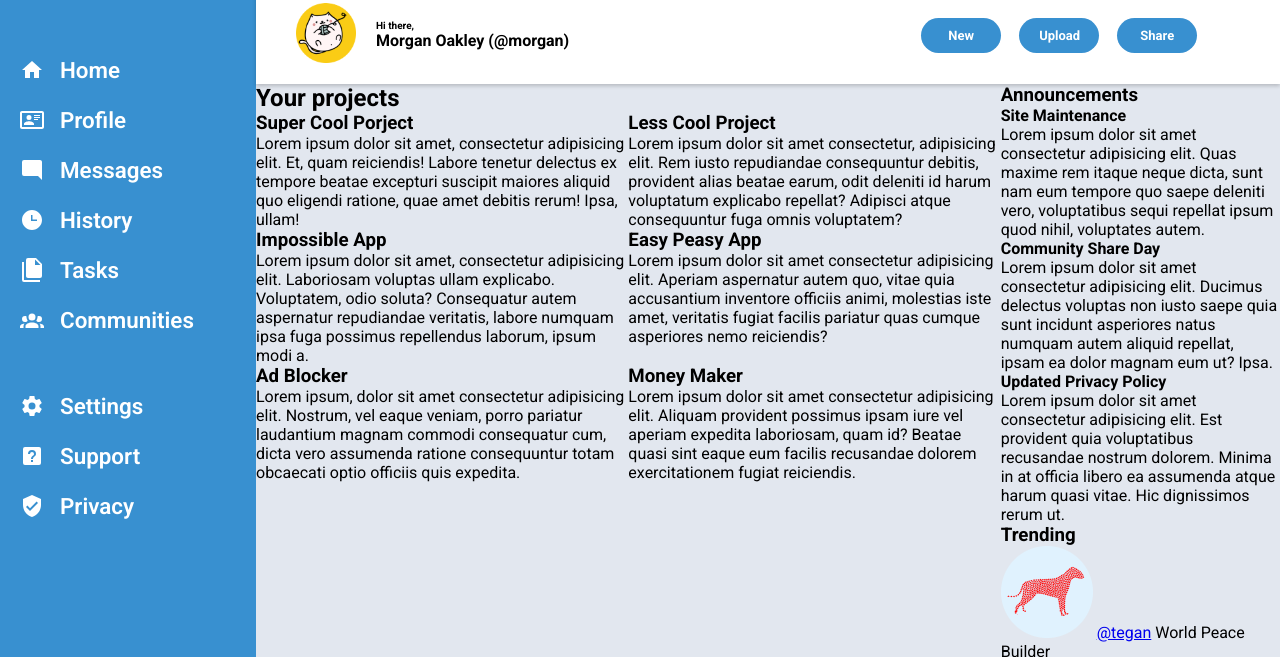
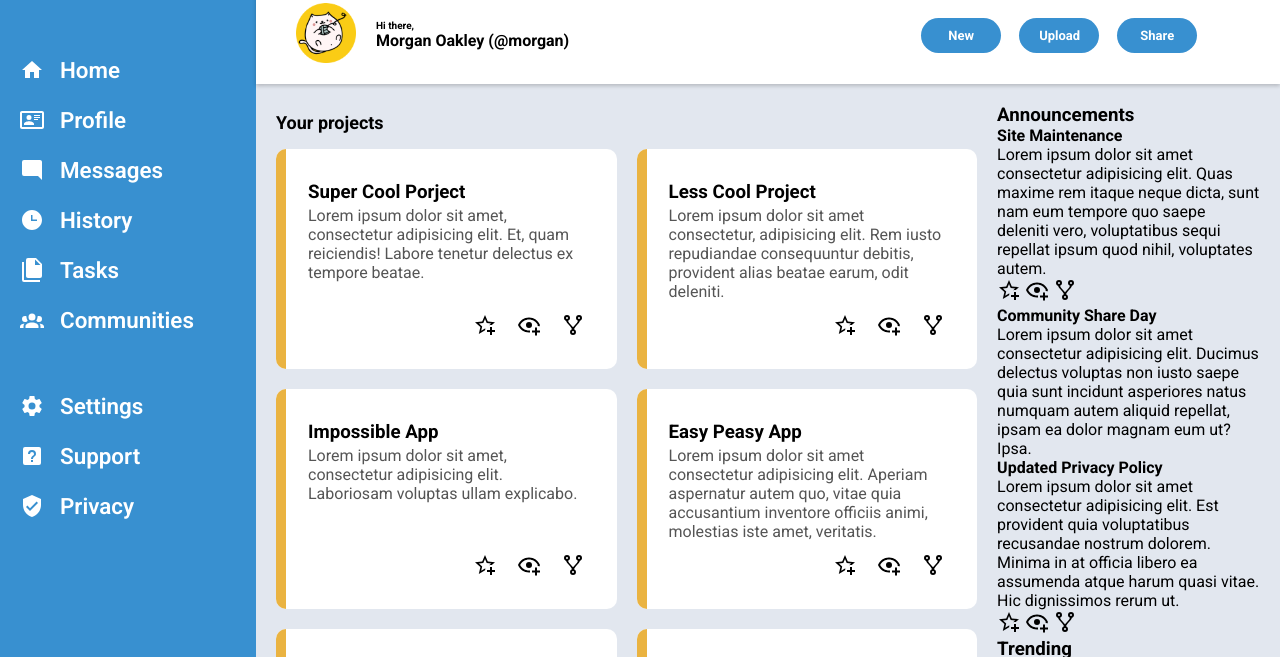
Before and after one commit to gonrogon/odin-admin-dashboard, a plain HTML site: page index.html in a window 1280 px wide. Shown: the part 63-720 px from the top of the page. Drawn offline with Linux system fonts and the light colour scheme.

Commit message:
Add styles to the projects

```diff
--- a/index.html
+++ b/index.html
@@ -57,40 +57,82 @@
                     <h2>Your projects</h2>
                     <div class="cards">
                         <div class="card">
+                            <div>
                                 <h3>Super Cool Porject</h3>
                                 <p>
-                                Lorem ipsum dolor sit amet, consectetur adipisicing elit. Et, quam reiciendis! Labore tenetur delectus ex tempore beatae excepturi suscipit maiores aliquid quo eligendi ratione, quae amet debitis rerum! Ipsa, ullam!
+                                    Lorem ipsum dolor sit amet, consectetur adipisicing elit. Et, quam reiciendis! Labore tenetur delectus ex tempore beatae.
                                 </p>
+                                <div class="actions">
+                                    <img src="images/star-plus.svg" alt="favourite" width="24" height="24">
+                                    <img src="images/eye-plus.svg" alt="explore" width="24" height="24">
+                                    <img src="images/fork.svg" alt="fork" width="24" height="24">
+                                </div>
+                            </div>
                         </div>
                         <div class="card">
+                            <div>
                                 <h3>Less Cool Project</h3>
                                 <p>
-                                Lorem ipsum dolor sit amet consectetur, adipisicing elit. Rem iusto repudiandae consequuntur debitis, provident alias beatae earum, odit deleniti id harum voluptatum explicabo repellat? Adipisci atque consequuntur fuga omnis voluptatem?
+                                    Lorem ipsum dolor sit amet consectetur, adipisicing elit. Rem iusto repudiandae consequuntur debitis, provident alias beatae earum, odit deleniti.
                                 </p>
+                                <div class="actions">
+                                    <img src="images/star-plus.svg" alt="favourite" width="24" height="24">
+                                    <img src="images/eye-plus.svg" alt="explore" width="24" height="24">
+                                    <img src="images/fork.svg" alt="fork" width="24" height="24">
+                                </div>
+                            </div>
                         </div>
                         <div class="card">
+                            <div>
                                 <h3>Impossible App</h3>
                                 <p>
-                                Lorem ipsum dolor sit amet, consectetur adipisicing elit. Laboriosam voluptas ullam explicabo. Voluptatem, odio soluta? Consequatur autem aspernatur repudiandae veritatis, labore numquam ipsa fuga possimus repellendus laborum, ipsum modi a.
+                                    Lorem ipsum dolor sit amet, consectetur adipisicing elit. Laboriosam voluptas ullam explicabo.
                                 </p>
+                                <div class="actions">
+                                    <img src="images/star-plus.svg" alt="favourite" width="24" height="24">
+                                    <img src="images/eye-plus.svg" alt="explore" width="24" height="24">
+                                    <img src="images/fork.svg" alt="fork" width="24" height="24">
+                                </div>
+                            </div>
                         </div>
                         <div class="card">
+                            <div>
                                 <h3>Easy Peasy App</h3>
                                 <p>
-                                Lorem ipsum dolor sit amet consectetur adipisicing elit. Aperiam aspernatur autem quo, vitae quia accusantium inventore officiis animi, molestias iste amet, veritatis fugiat facilis pariatur quas cumque asperiores nemo reiciendis?
+                                    Lorem ipsum dolor sit amet consectetur adipisicing elit. Aperiam aspernatur autem quo, vitae quia accusantium inventore officiis animi, molestias iste amet, veritatis.
                                 </p>
+                                <div class="actions">
+                                    <img src="images/star-plus.svg" alt="favourite" width="24" height="24">
+                                    <img src="images/eye-plus.svg" alt="explore" width="24" height="24">
+                                    <img src="images/fork.svg" alt="fork" width="24" height="24">
+                                </div>
+                            </div>
                         </div>
                         <div class="card">
+                            <div>
                                 <h3>Ad Blocker</h3>
                                 <p>
-                                Lorem ipsum, dolor sit amet consectetur adipisicing elit. Nostrum, vel eaque veniam, porro pariatur laudantium magnam commodi consequatur cum, dicta vero assumenda ratione consequuntur totam obcaecati optio officiis quis expedita.
+                                    Lorem ipsum, dolor sit amet consectetur adipisicing elit. Nostrum, vel eaque veniam, porro pariatur laudantium magnam commodi.
                                 </p>
+                                <div class="actions">
+                                    <img src="images/star-plus.svg" alt="favourite" width="24" height="24">
+                                    <img src="images/eye-plus.svg" alt="explore" width="24" height="24">
+                                    <img src="images/fork.svg" alt="fork" width="24" height="24">
+                                </div>
+                            </div>
                         </div>
                         <div class="card">
+                            <div>
                                 <h3>Money Maker</h3>
                                 <p>
-                                Lorem ipsum dolor sit amet consectetur adipisicing elit. Aliquam provident possimus ipsam iure vel aperiam expedita laboriosam, quam id? Beatae quasi sint eaque eum facilis recusandae dolorem exercitationem fugiat reiciendis.
+                                    Lorem ipsum dolor sit amet consectetur adipisicing elit. Aliquam provident possimus ipsam iure vel aperiam expedita laboriosam, quam id? Beatae quasi.
                                 </p>
+                                <div class="actions">
+                                    <img src="images/star-plus.svg" alt="favourite" width="24" height="24">
+                                    <img src="images/eye-plus.svg" alt="explore" width="24" height="24">
+                                    <img src="images/fork.svg" alt="fork" width="24" height="24">
+                                </div>
+                            </div>
                         </div>
                     </div>
                 </div>
@@ -103,6 +145,11 @@
                                 <p>
                                     Lorem ipsum dolor sit amet consectetur adipisicing elit. Quas maxime rem itaque neque dicta, sunt nam eum tempore quo saepe deleniti vero, voluptatibus sequi repellat ipsum quod nihil, voluptates autem.
                                 </p>
+                                <div class="actions">
+                                    <img src="images/star-plus.svg" alt="favourite" width="24" height="24">
+                                    <img src="images/eye-plus.svg" alt="explore" width="24" height="24">
+                                    <img src="images/fork.svg" alt="fork" width="24" height="24">
+                                </div>
                             </div>
                             <div class="announcement">
                                 <h4>Community Share Day</h4>
@@ -115,6 +162,11 @@
                                 <p>
                                     Lorem ipsum dolor sit amet consectetur adipisicing elit. Est provident quia voluptatibus recusandae nostrum dolorem. Minima in at officia libero ea assumenda atque harum quasi vitae. Hic dignissimos rerum ut.
                                 </p>
+                                <div class="actions">
+                                    <img src="images/star-plus.svg" alt="favourite" width="24" height="24">
+                                    <img src="images/eye-plus.svg" alt="explore" width="24" height="24">
+                                    <img src="images/fork.svg" alt="fork" width="24" height="24">
+                                </div>
                             </div>
                         </div>
                     </div>
--- a/style.css
+++ b/style.css
@@ -168,15 +168,61 @@ ul, li {
 }
 
 .nav .menu a:hover {
-    background-color: #d05b38;
+    background-color: #eab341;
 }
 
 .content {
     display: grid;
     grid-template-columns: minmax(400px, 8fr) 3fr;
+    gap: 20px;
+    padding: var(--container-padding);
+}
+
+.projects h2 {
+    font-size: large;
+    margin-top: 0.5rem;
+    margin-bottom: 1rem;
 }
 
 .projects .cards {
     display: grid;
     grid-template-columns: 1fr 1fr;
+    grid-auto-rows: minmax(220px, auto);
+    gap: 20px;
 }
+
+.projects .card {
+    background-color: #fff;
+    border-radius: 10px;
+    color: #555;
+    overflow: hidden;
+}
+
+.projects .card > div {
+    height: 100%;
+    padding: 2rem;
+    display: flex;
+    flex-direction: column;
+    box-shadow: inset 10px 0px #eab341;
+}
+
+.projects .card h3 {
+    margin-bottom: 0.2rem;
+    color: #000;
+}
+
+.projects .card p:last-of-type {
+    margin-bottom: 0.4rem;
+}
+
+.projects .actions {
+    margin-top: auto;
+    display: flex;
+    justify-content: end;
+    gap: 20px;
+}
+
+.projects .actions img {
+    width: 24px;
+    height: 24px;
+}
```
Lines whose indentation alone changed are shown as unchanged.
